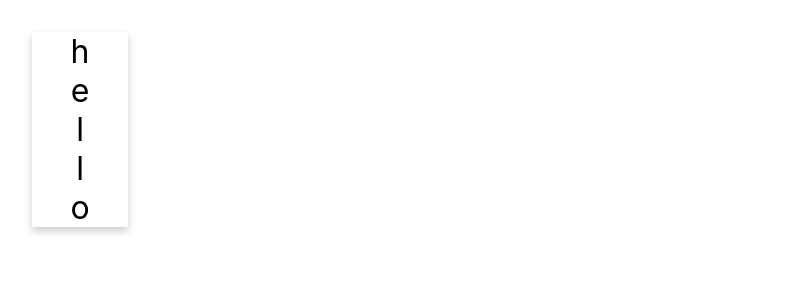
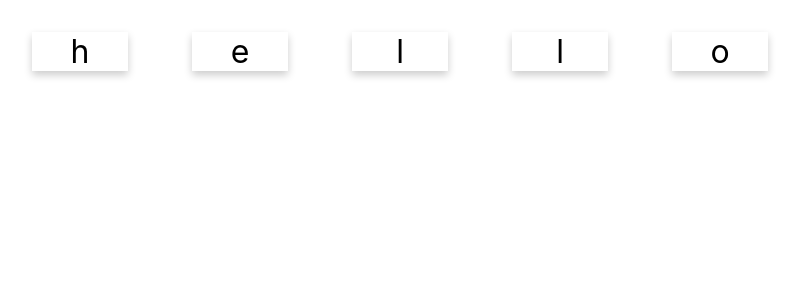
Before and after one commit to mattaya-io/react-3sa03-card_game, a React (Create React App) app: page / in a window 1280 px wide. Shown: the top 300 px of the page, without its empty margins (0-805 px from the left). Built offline with nearby package versions, Linux system fonts and the light colour scheme.

Commit message:
Fix Styling

```diff
--- a/src/CharacterCard.js
+++ b/src/CharacterCard.js
@@ -2,6 +2,6 @@ import React from 'react';
 
 export default function CharacterCard(props){
     return (
-        <div class={props.class}>{props.value}</div>
+        <div class="card">{props.value}</div>
     )
 }
--- a/src/WordCard.js
+++ b/src/WordCard.js
@@ -3,7 +3,7 @@ import CharacterCard from './CharacterCard'
 
 export default function WordCard(props) {
     return (
-        <div class="card">
+        <div>
         {
             Array.from(props.value).map((c, i) => <CharacterCard value={c} key={i}/>)
         }
```
